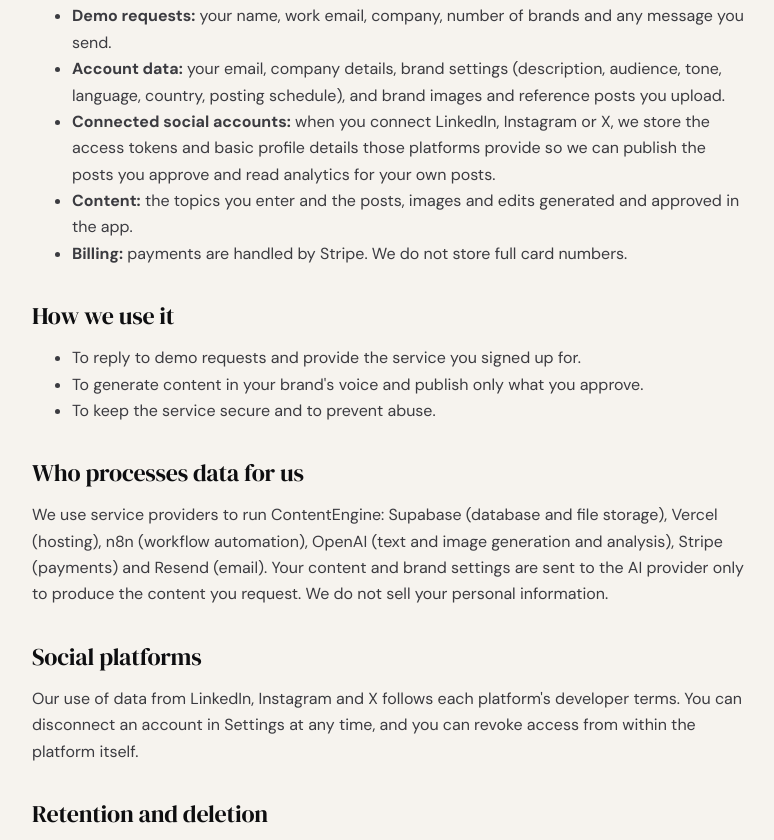
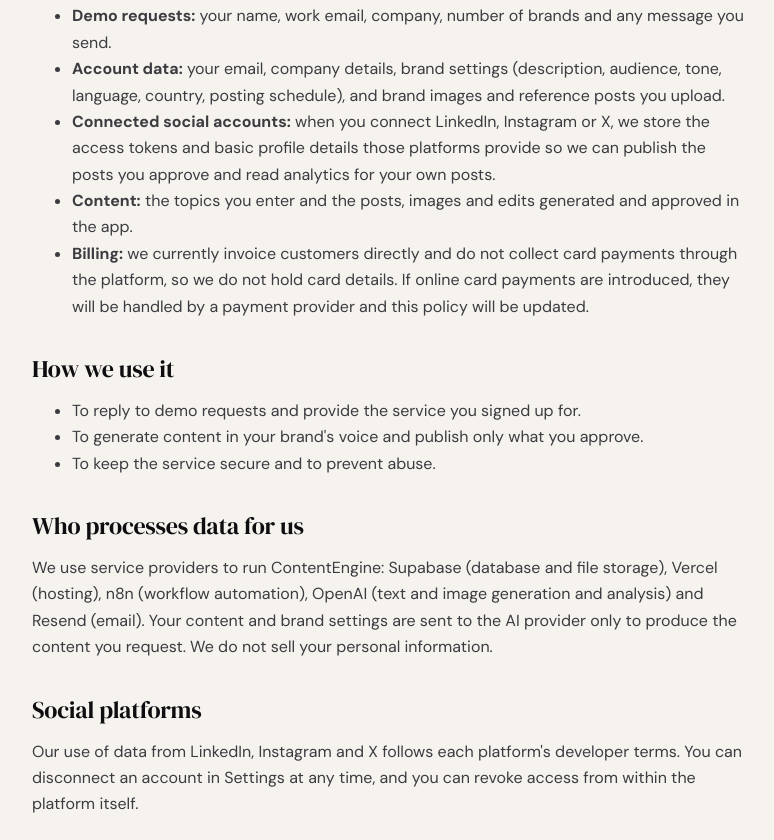
Before and after one commit to openaichatgpt51-cyber/content-engine-landing, a plain HTML site: page privacy.html in a window 1280 px wide. Shown: the part 415-1255 px from the top of the page, without its empty margins (252-1026 px from the left). Drawn offline with Linux system fonts and the light colour scheme.

Commit message:
Update privacy.html

```diff
--- a/privacy.html
+++ b/privacy.html
@@ -13,7 +13,7 @@
 <li><strong>Account data:</strong> your email, company details, brand settings (description, audience, tone, language, country, posting schedule), and brand images and reference posts you upload.</li>
 <li><strong>Connected social accounts:</strong> when you connect LinkedIn, Instagram or X, we store the access tokens and basic profile details those platforms provide so we can publish the posts you approve and read analytics for your own posts.</li>
 <li><strong>Content:</strong> the topics you enter and the posts, images and edits generated and approved in the app.</li>
-<li><strong>Billing:</strong> payments are handled by Stripe. We do not store full card numbers.</li>
+<li><strong>Billing:</strong> we currently invoice customers directly and do not collect card payments through the platform, so we do not hold card details. If online card payments are introduced, they will be handled by a payment provider and this policy will be updated.</li>
 </ul>
 <h2>How we use it</h2>
 <ul>
@@ -22,7 +22,7 @@
 <li>To keep the service secure and to prevent abuse.</li>
 </ul>
 <h2>Who processes data for us</h2>
-<p>We use service providers to run ContentEngine: Supabase (database and file storage), Vercel (hosting), n8n (workflow automation), OpenAI (text and image generation and analysis), Stripe (payments) and Resend (email). Your content and brand settings are sent to the AI provider only to produce the content you request. We do not sell your personal information.</p>
+<p>We use service providers to run ContentEngine: Supabase (database and file storage), Vercel (hosting), n8n (workflow automation), OpenAI (text and image generation and analysis) and Resend (email). Your content and brand settings are sent to the AI provider only to produce the content you request. We do not sell your personal information.</p>
 <h2>Social platforms</h2>
 <p>Our use of data from LinkedIn, Instagram and X follows each platform's developer terms. You can disconnect an account in Settings at any time, and you can revoke access from within the platform itself.</p>
 <h2>Retention and deletion</h2>
```
